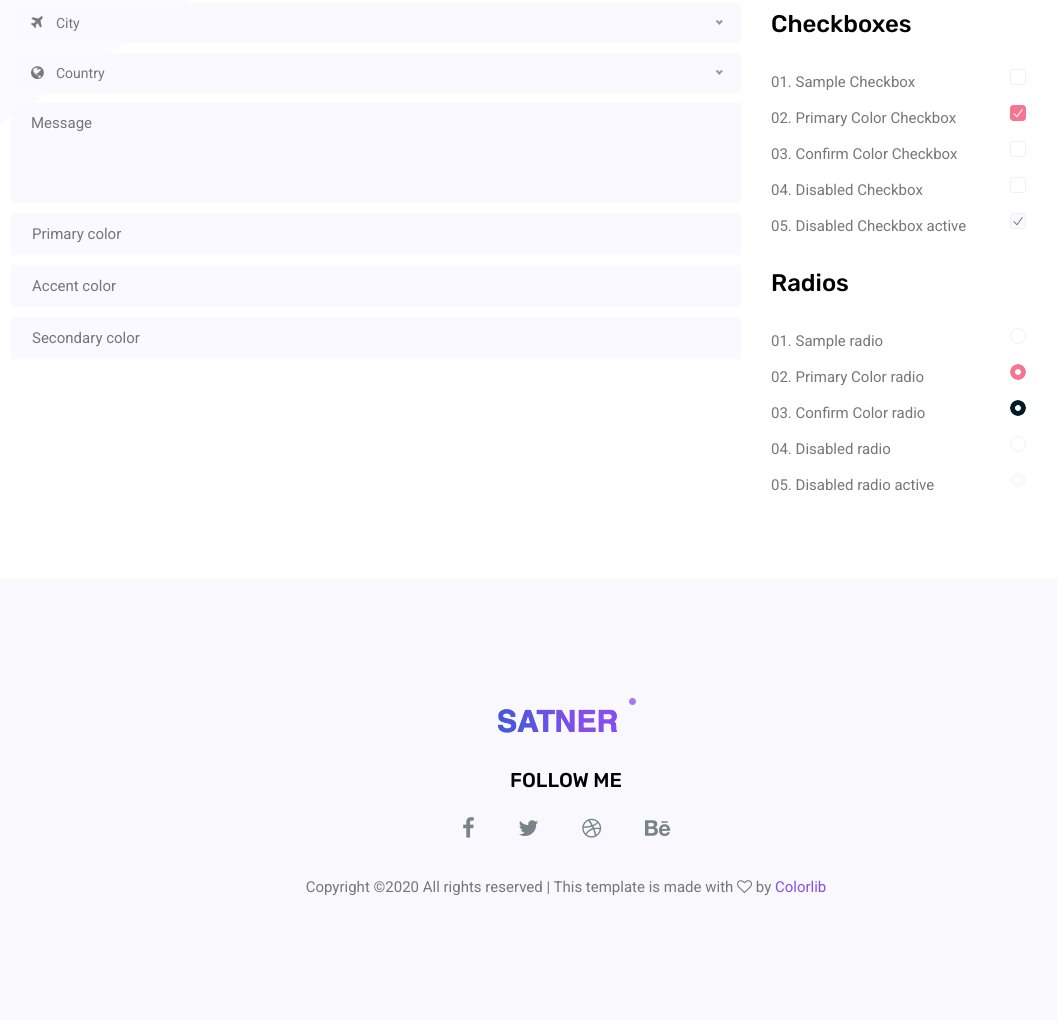
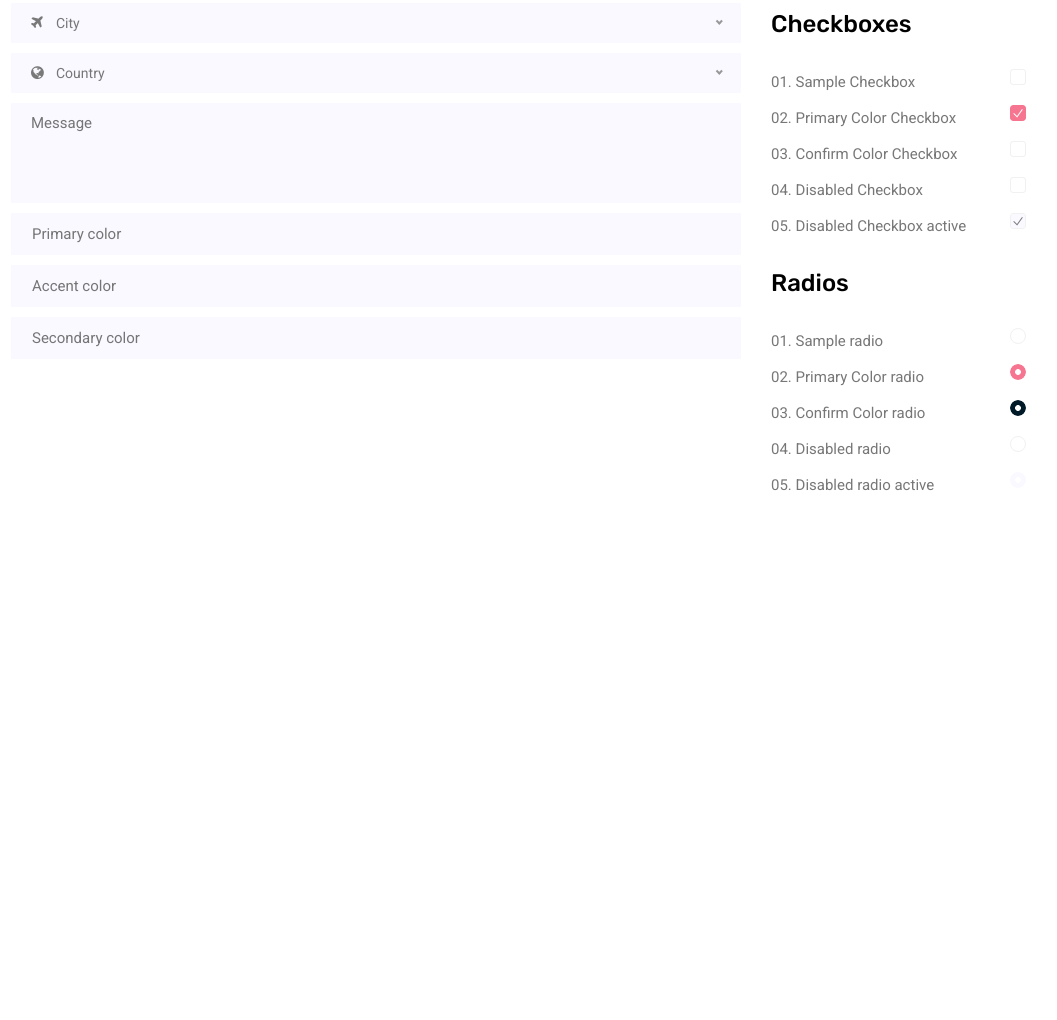
Before and after one commit to azach99/azach99.github.io, a plain HTML site: page elements.html in a window 1280 px wide. Shown: the part 5696-6716 px from the top of the page, without its empty margins (74-1131 px from the left). After the commit the page ends 6274 px from the top, so only its background shows below. Drawn offline with Linux system fonts and the light colour scheme.

Commit message:
making people happy

```diff
--- a/elements.html
+++ b/elements.html
@@ -610,34 +610,7 @@
 	<!-- End Align Area -->
 
     <!--================Footer Area =================-->
-	<footer class="footer_area">
-		<div class="container">
-			<div class="row justify-content-center">
-				<div class="col-lg-12">
-					<div class="footer_top flex-column">
-						<div class="footer_logo">
-							<a href="#">
-								<img src="img/logo.png" alt="">
-							</a>
-							<h4>Follow Me</h4>
-						</div>
-						<div class="footer_social">
-							<a href="#"><i class="fa fa-facebook"></i></a>
-							<a href="#"><i class="fa fa-twitter"></i></a>
-							<a href="#"><i class="fa fa-dribbble"></i></a>
-							<a href="#"><i class="fa fa-behance"></i></a>
-						</div>
-					</div>
-				</div>
-			</div>
-			<div class="row footer_bottom justify-content-center">
-				<p class="col-lg-8 col-sm-12 footer-text">
-					<!-- Link back to Colorlib can't be removed. Template is licensed under CC BY 3.0. -->
-Copyright &copy;<script>document.write(new Date().getFullYear());</script> All rights reserved | This template is made with <i class="fa fa-heart-o" aria-hidden="true"></i> by <a href="https://colorlib.com" target="_blank">Colorlib</a>
-<!-- Link back to Colorlib can't be removed. Template is licensed under CC BY 3.0. --></p>
-			</div>
-		</div>
-	</footer>
+
 	<!--================End Footer Area =================-->
 
 		<!-- Optional JavaScript -->
```
Also changed, not shown: about.html (+1 -18 lines), contact.html (+0 -16 lines), index.html (+1 -16 lines), portfolio.html (+0 -16 lines), services.html (+1 -16 lines).
